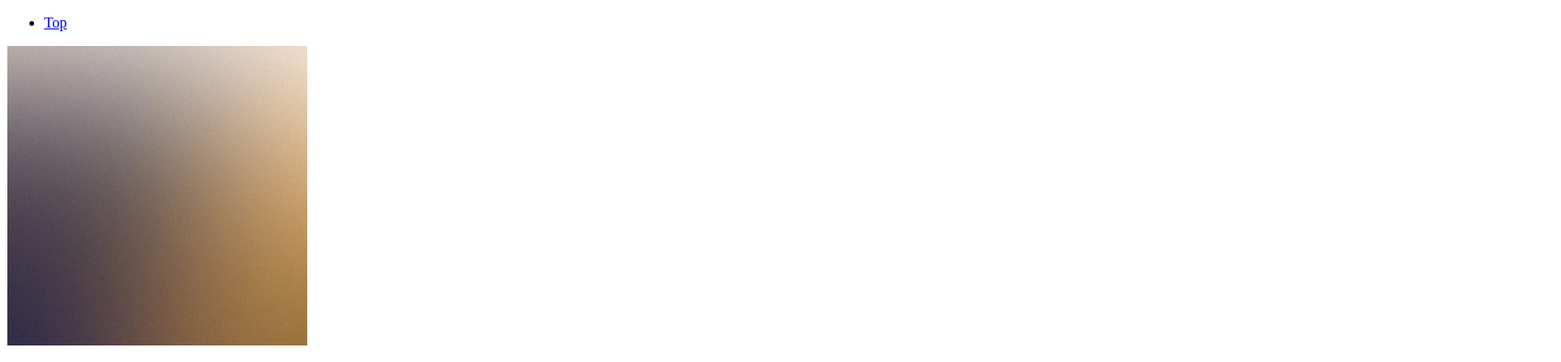
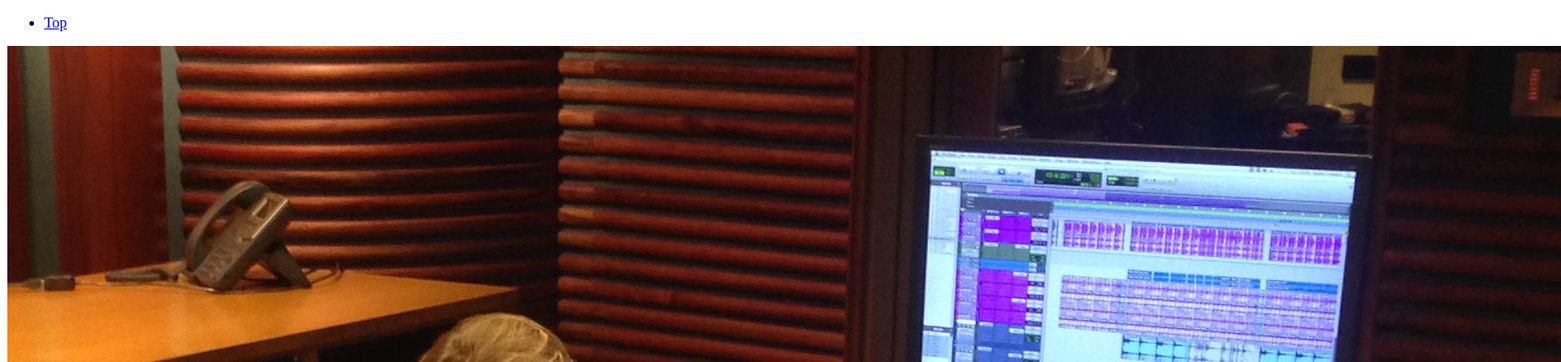
Before and after one commit to jeffrey-dalton/taliadalton, a plain HTML site: page index.html in a window 1280 px wide. Shown: the top 394 px of the page at 92% size, 1697 px wide, since content can reach past the window. Drawn offline with Linux system fonts and the light colour scheme; a script that the page names is missing.

Commit message:
add pics

```diff
--- a/index.html
+++ b/index.html
@@ -45,7 +45,7 @@
 				<article class="container" id="top">
 					<div class="row">
 						<div class="4u">
-							<span class="image fit"><img src="images/pic00.jpg" alt="" /></span>
+							<span class="image fit"><img src="images/talia-1.jpg" alt="Talia Dalton" /></span>
 						</div>
 						<div class="8u">
 							<header>
```
Also changed, not shown: images/talia-1.jpg (added).
